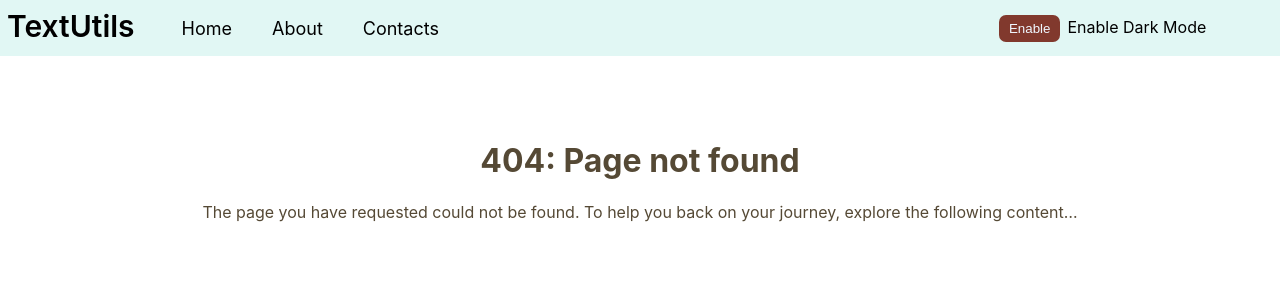
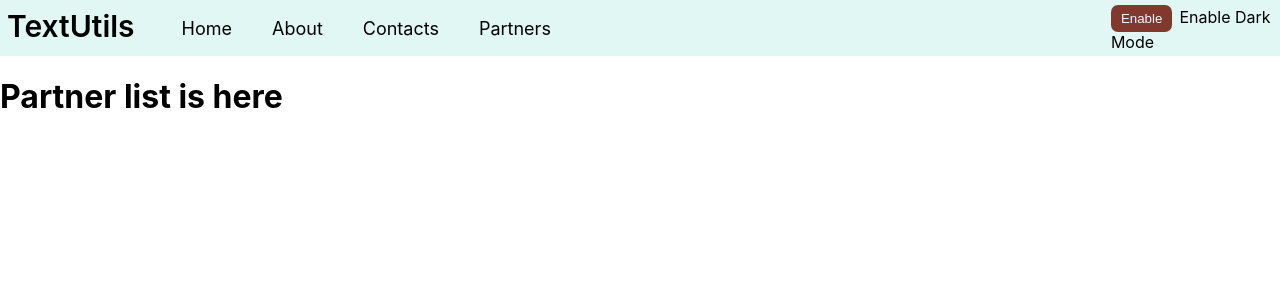
Before and after one commit to Hirdeshpal15/textUtils, a React (Create React App) app: page /partner in a window 1280 px wide. Before the commit this address had no page. Shown: the top 300 px of the page. Built offline with nearby package versions, Linux system fonts and the light colour scheme.

Commit message:
added partner page

```diff
--- a/src/App.js
+++ b/src/App.js
@@ -5,7 +5,7 @@ import Form from './Pages/Form';
 import About from './Pages/About';
 import Error from './Pages/Error';
 import Contact from './Pages/Contact';
-
+import Partners from './Pages/Partners';
 
 
 
@@ -17,6 +17,7 @@ function App() {
           <Route path='/' element={<Form />} />
           <Route path='/about' element={<About />} />
           <Route path='/contact' element={<Contact />} />
+          <Route path='/partner' element={<Partners />} />
           <Route path='*' element={<Error />} />
         </Route>
       </Routes>
--- a/src/Pages/Navbar.js
+++ b/src/Pages/Navbar.js
@@ -21,6 +21,9 @@ const Navbar = () => {
                             <li className="nav-item">
                                 <Link className="nav-link" to="/contact" >Contacts</Link>
                             </li>
+                            <li className="nav-item">
+                                <Link className="nav-link" to="/partner" >Partners</Link>
+                            </li>
                         </ul>
                         <form className="form">
                             <button className="btn" type="submit">Enable</button>
--- /dev/null
+++ b/src/Pages/Partners.js
@@ -0,0 +1,11 @@
+import React from 'react'
+
+const Partners = () => {
+    return (
+        <div>
+            <h1>Partner list is here</h1>
+        </div>
+    )
+}
+
+export default Partners;
```
